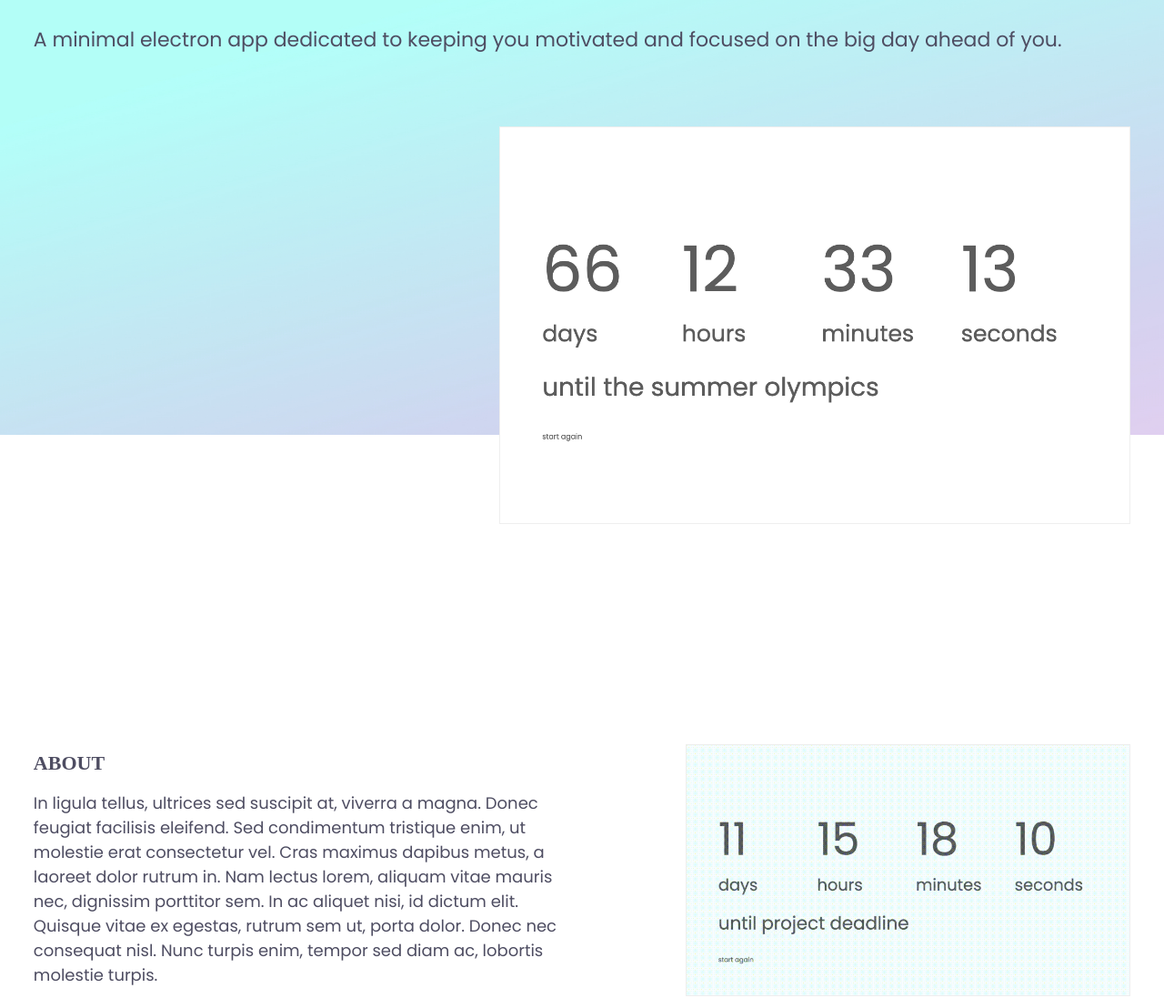
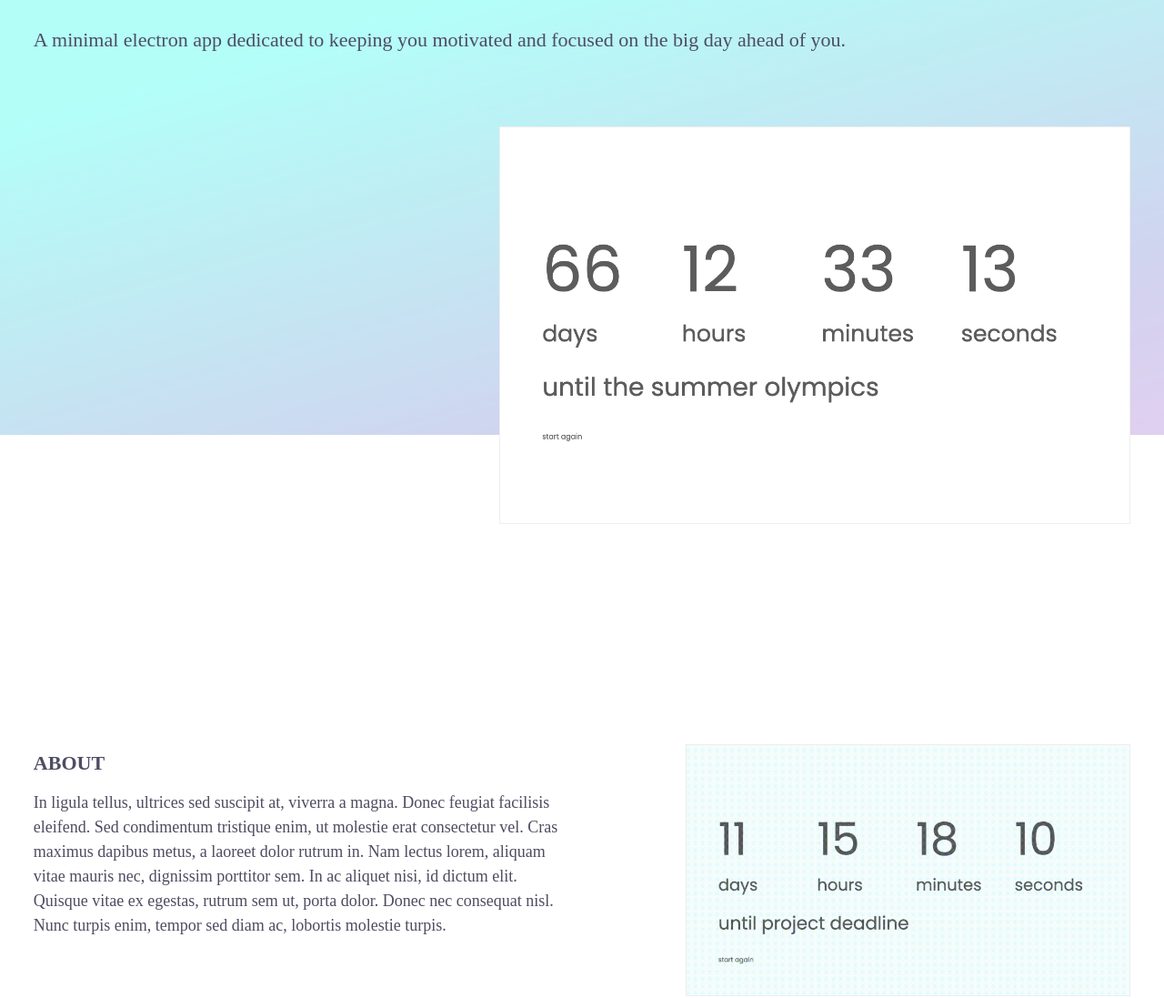
Before and after one commit to ThumbsUpGif/T8websiteV1, a plain HTML site: page index.html in a window 1280 px wide. Shown: the part 242-1339 px from the top of the page at 91% size. Drawn offline with nearby package versions, Linux system fonts and the light colour scheme; a web font is replaced by a local one.

Commit message:
small commit

```diff
--- a/index.html
+++ b/index.html
@@ -11,7 +11,7 @@
     <link href="https://fonts.googleapis.com/icon?family=Material+Icons" rel="stylesheet">
     <link rel="stylesheet" href="https://cdnjs.cloudflare.com/ajax/libs/materialize/1.0.0/css/materialize.min.css">
     <!-- Poppins font -->
-    <link href='https://fonts.googleapis.com/css?family=Poppins' rel='stylesheet' type='text/css'>
+    <!-- <link href='https://fonts.googleapis.com/css?family=Poppins' rel='stylesheet' type='text/css'> -->
     <link rel="stylesheet" href="https://use.typekit.net/sud0cox.css">
     <!-- My own CSS file -->
     <link rel="stylesheet" href="css/style.css" class="style">
```
